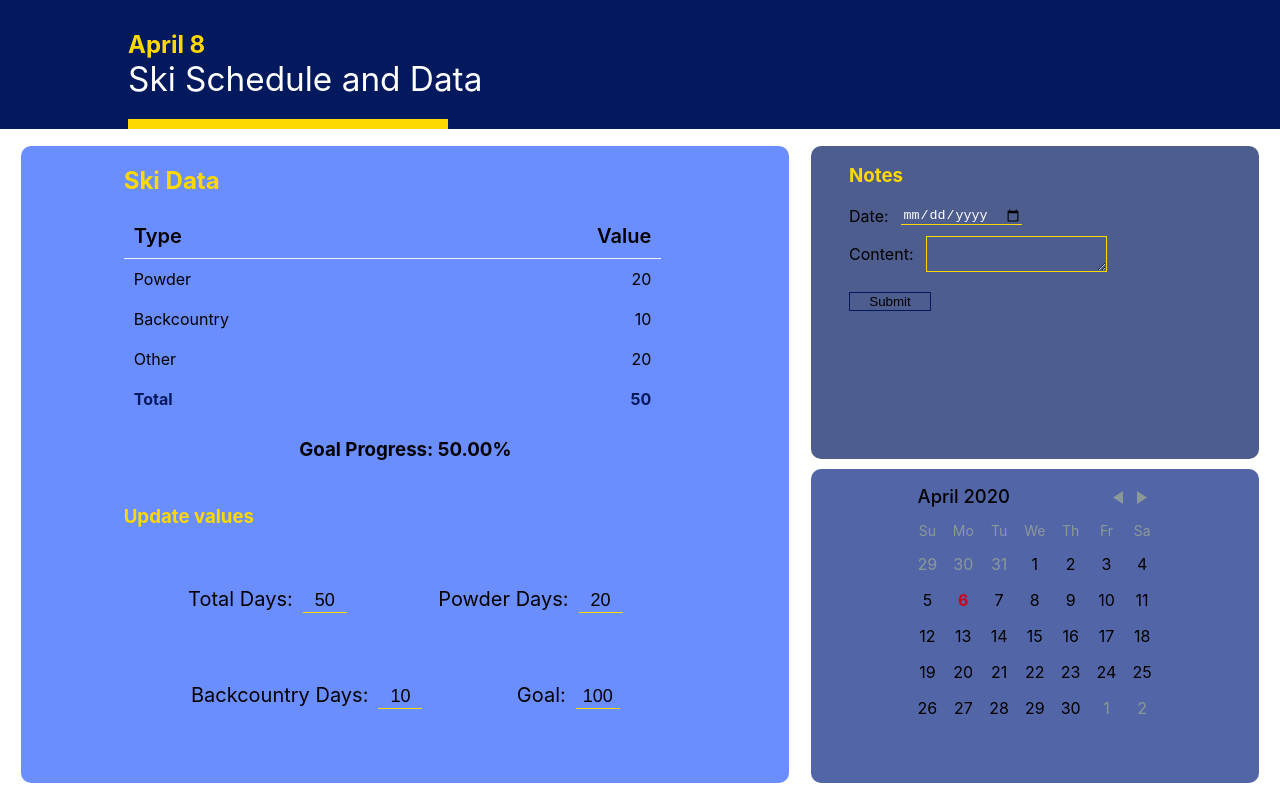
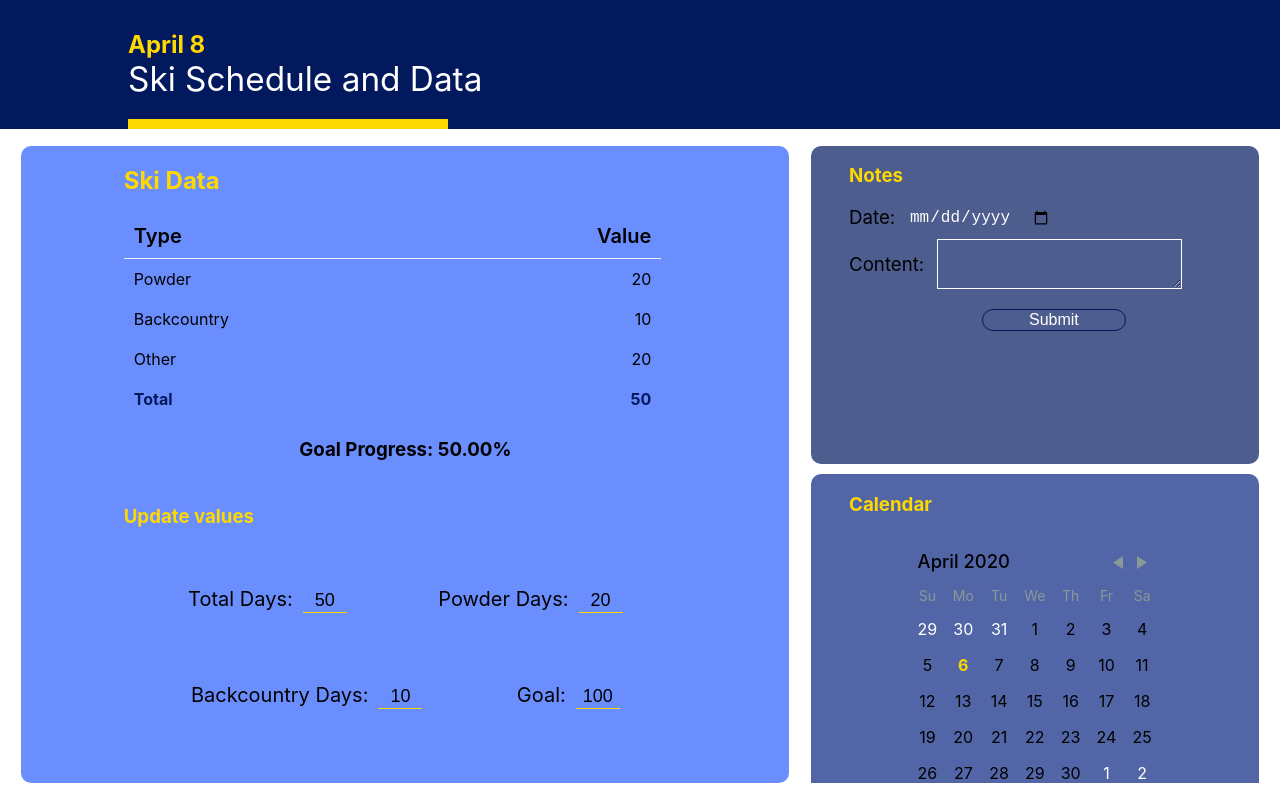
Before and after one commit to imanipaul/ski-schedule, a React (Create React App) app: page / in a window 1280 px wide. Built offline with nearby package versions, Linux system fonts and the light colour scheme.

Commit message:
Update calendar styles

```diff
--- a/src/App.scss
+++ b/src/App.scss
@@ -62,9 +62,10 @@ html {
       display: flex;
       flex-direction: column;
       align-items: center;
-      justify-content: center;
+      // justify-content: center;
       width: 35%;
       height: 95%;
+      overflow-y: scroll;
 
       //Notes styles
 
@@ -91,6 +92,7 @@ html {
 
             label {
               margin-right: 1vw;
+              font-size: 14pt;
             }
             // justify-content:
           }
@@ -104,6 +106,11 @@ html {
             background-color: transparent;
             border: 1px solid #02195e;
             margin-top: 20px;
+            font-size: 12pt;
+            width: 35%;
+            align-self: center;
+            border-radius: 20px;
+            color: white;
 
             &:hover {
               background-color: #fed801;
@@ -113,14 +120,18 @@ html {
 
           textarea {
             background-color: transparent;
-            border: 1px solid #fed801;
+            // border: 1px solid #fed801;
+            border: 1px solid white;
+            color: white;
+            font-size: 14pt;
           }
 
           input[type="date"] {
             background-color: transparent;
             border: none;
-            border-bottom: 1px solid #fed801;
+            // border-bottom: 1px solid #fed801;
             color: white;
+            font-size: 12pt;
           }
         }
 
@@ -129,6 +140,7 @@ html {
           height: 120px;
           margin-left: 3vw;
           margin-top: 1vw;
+          color: white;
 
           .new-note {
             display: flex;
@@ -141,6 +153,7 @@ html {
               margin: 0px;
               padding: 0px;
               align-self: flex-end;
+              color: rgb(205, 205, 205);
             }
 
             p:last-of-type {
@@ -156,6 +169,17 @@ html {
         width: 100%;
         flex: 1;
         border-radius: 10px;
+        display: flex;
+        flex-direction: column;
+        align-items: center;
+        justify-content: center;
+
+        h3 {
+          text-align: left;
+          align-self: flex-start;
+          color: #fed801;
+          margin-left: 3vw;
+        }
       }
     }
 
@@ -168,6 +192,7 @@ html {
       display: flex;
       flex-direction: column;
       border-radius: 10px;
+      overflow-y: scroll;
 
       h2 {
         color: #fed801;
@@ -206,9 +231,6 @@ html {
         tr {
           td:last-of-type {
             text-align: right;
-          }
-          td {
-            // font-weight: 400;
           }
         }
 
--- a/src/Calendar.js
+++ b/src/Calendar.js
@@ -1,65 +1,55 @@
-import React, {useState} from 'react';
-import DayPicker from 'react-day-picker';
-import 'react-day-picker/lib/style.css';
+import React, { useState } from "react";
+import DayPicker from "react-day-picker";
+import "react-day-picker/lib/style.css";
 
 export default function Example() {
-    const [selectedDays, setSelectedDays] = useState([])
+  const [selectedDays, setSelectedDays] = useState([]);
   const modifiers = {
     thursdays: { daysOfWeek: [4] },
     birthday: new Date(2020, 3, 2),
   };
   const modifiersStyles = {
     birthday: {
-      color: 'white',
-      backgroundColor: 'red',
+      color: "white",
+      backgroundColor: "red",
     },
     thursdays: {
-      color: '#ffc107',
-      backgroundColor: '#fffdee',
+      color: "#ffc107",
+      backgroundColor: "#fffdee",
     },
     // outside: {
     //   // backgroundColor: 'white',
     // },
     selected: {
-        backgroundColor: 'purple',
-    }
+      backgroundColor: "#becbf4",
+      color: "black",
+    },
+    today: {
+      color: "#fed801",
+    },
+    outside: {
+      color: "white",
+    },
+    navButtonPrev: {
+      color: "#fed801",
+    },
   };
 
-  const handleDayClick = (day, {selected}) => {
-
-    setSelectedDays([...selectedDays, selected ? undefined : day])
-
-  }
+  const handleDayClick = (day, { selected }) => {
+    setSelectedDays([...selectedDays, selected ? undefined : day]);
+  };
 
   return (
-    <section className = 'calendar'>
-
+    <section className="calendar">
+      <h3>Calendar</h3>
       <DayPicker
-      //   month={new Date(2020, 3)}
-      //   modifiers={modifiers}
+        //   month={new Date(2020, 3)}
+        //   modifiers={modifiers}
         modifiersStyles={modifiersStyles}
-      selectedDays={selectedDays}
-      onDayClick={handleDayClick}
-      showOutsideDays
-
+        selectedDays={selectedDays}
+        onDayClick={handleDayClick}
+        showOutsideDays
       />
     </section>
   );
 }
-
-// render() {
-//     return (
-//       <div>
-//         <DayPicker
-//           selectedDays={this.state.selectedDay}
-//           onDayClick={this.handleDayClick}
-//         />
-//         <p>
-//           {this.state.selectedDay
-//             ? this.state.selectedDay.toLocaleDateString()
-//             : 'Please select a day 👻'}
-//         </p>
-//       </div>
-//     );
-//   }
-// }
```
